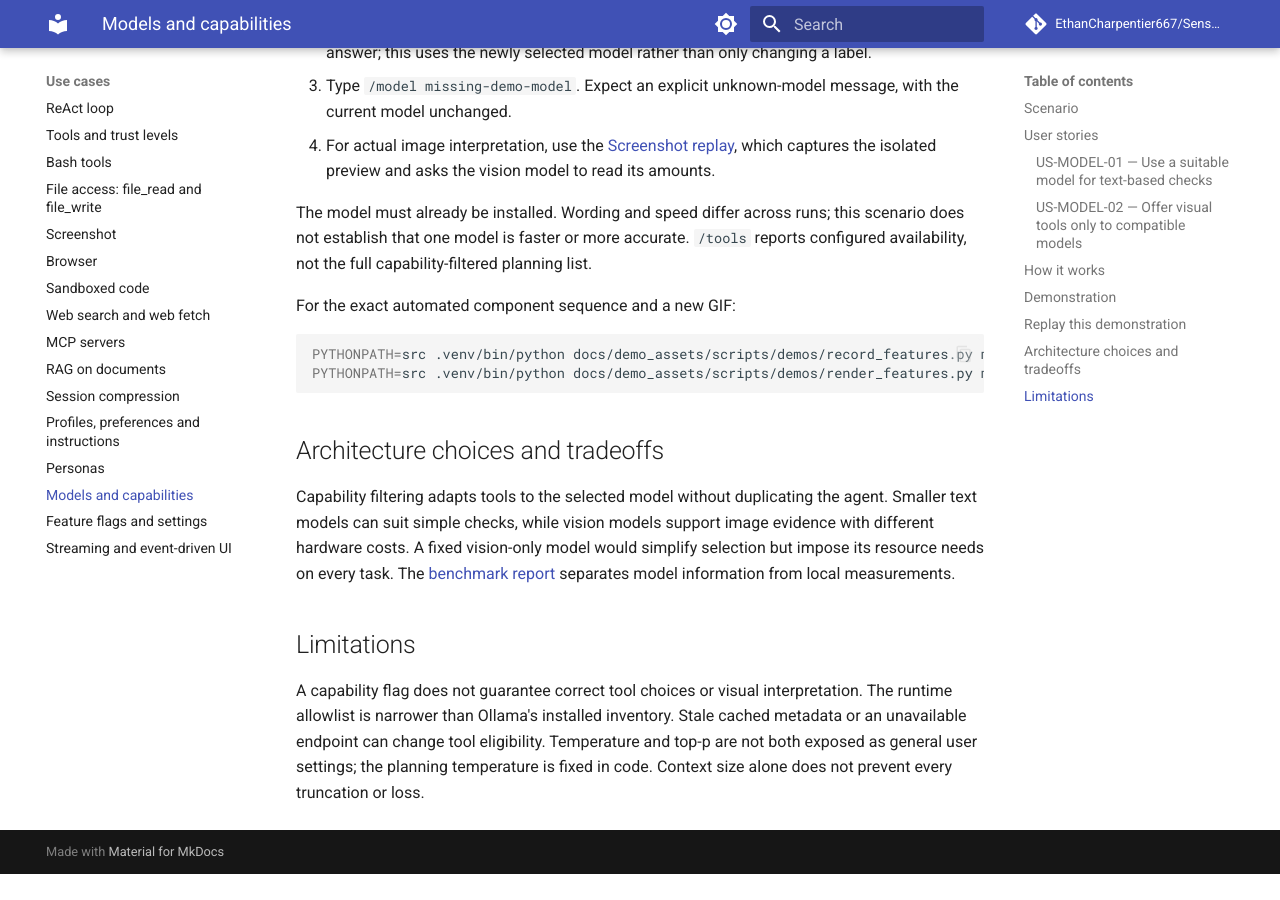
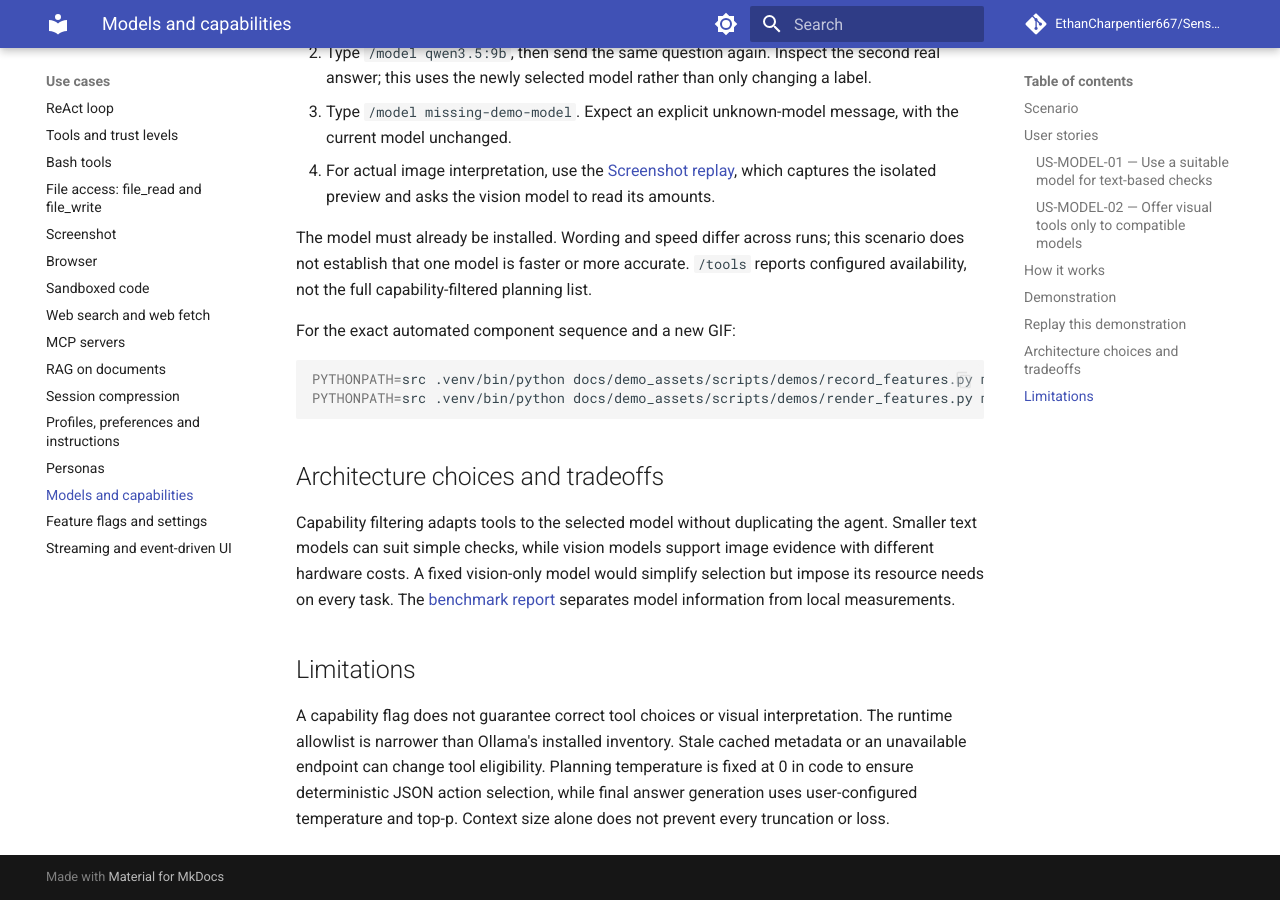
Before and after one commit to EthanCharpentier667/SenseiUwuMirror, an MkDocs documentation site: the page built from docs/use_cases/Models-and-capabilities.md, in a window 1280 px wide and 900 px high, scrolled down 3064 px. Built offline with MkDocs 1.6.1 and Material for MkDocs 9.7.7, drawn with Linux system fonts in a browser that asks for light colours; comment, search, counter and statistics services are not loaded; before the commit the page ends 3938 px from its top, so only the background shows below that; some of the changed text lies outside the part shown.

Commit message:
docs(models): document configurable generation parameters across CLI and settings

```diff
--- a/docs/use_cases/Models-and-capabilities.md
+++ b/docs/use_cases/Models-and-capabilities.md
@@ -50,8 +50,9 @@
 The client calls Ollama's `/api/show` endpoint and caches capabilities per model.
 The agent compares each tool's declared requirements with those capabilities.
 `screenshot` and `browser_screenshot` require `vision`. Compatible image attachments
-are passed separately from the textual observation. `--num-ctx` requests a context
-window; the default is 16,384 tokens.
+are passed separately from the textual observation. Generation parameters
+(`--temperature`, `--top-p`, `--num-ctx` / `--context-length`) can be configured
+via CLI flags or modified interactively via `/settings` and saved to profile settings.
 
 ## Demonstration
 
@@ -114,6 +115,7 @@
 
 A capability flag does not guarantee correct tool choices or visual interpretation.
 The runtime allowlist is narrower than Ollama's installed inventory. Stale cached
-metadata or an unavailable endpoint can change tool eligibility. Temperature and
-top-p are not both exposed as general user settings; the planning temperature is
-fixed in code. Context size alone does not prevent every truncation or loss.
+metadata or an unavailable endpoint can change tool eligibility. Planning temperature
+is fixed at 0 in code to ensure deterministic JSON action selection, while final
+answer generation uses user-configured temperature and top-p. Context size alone
+does not prevent every truncation or loss.
```
